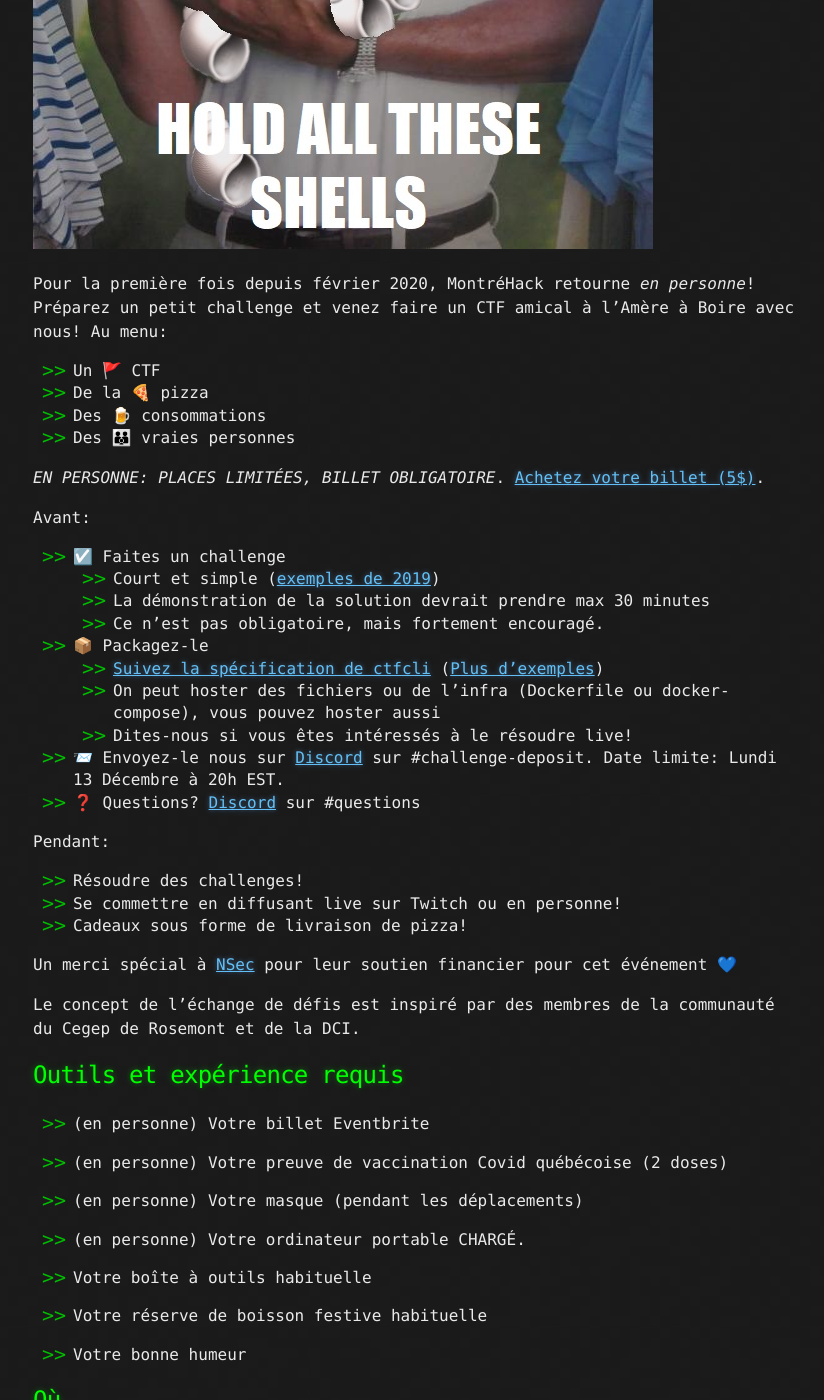
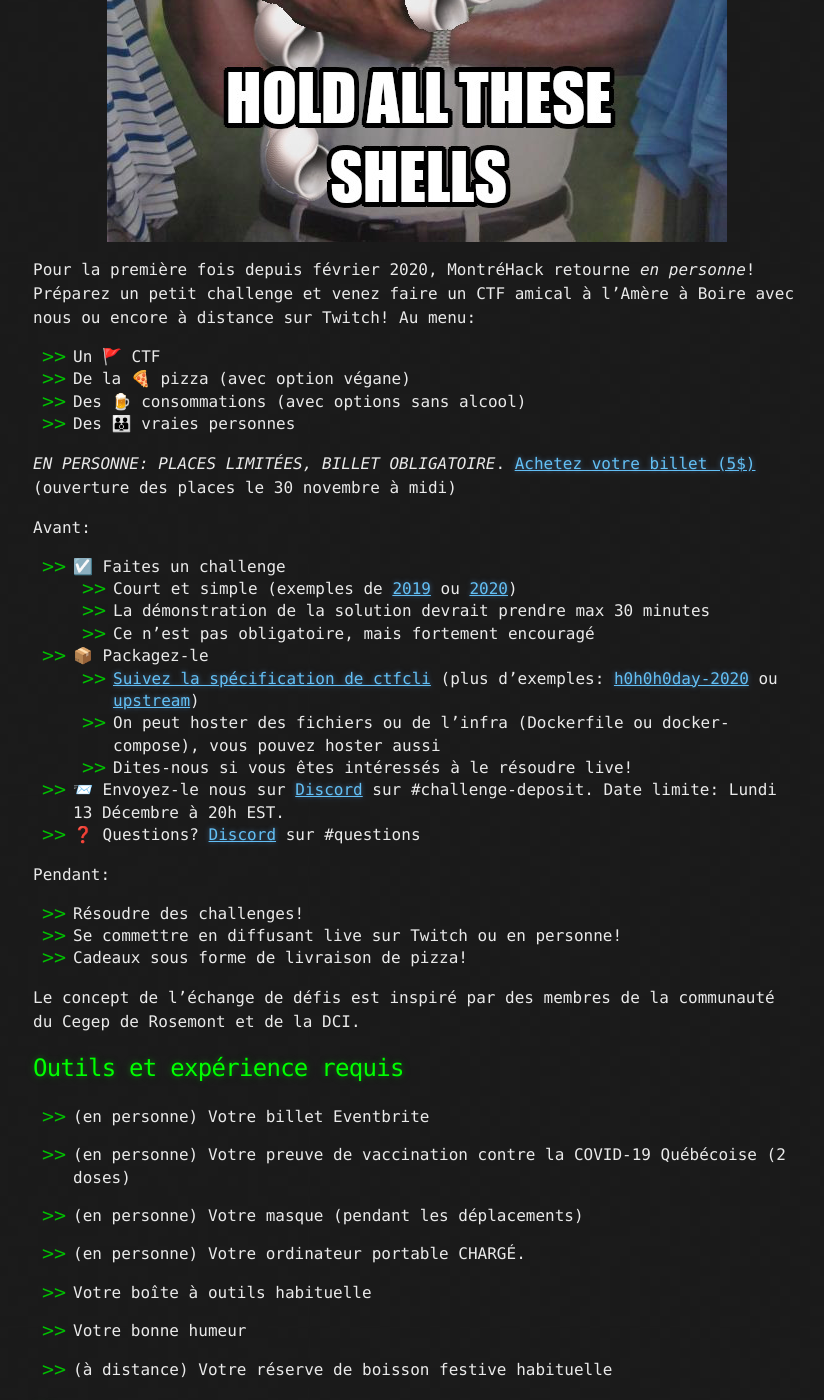
Before and after one commit to montrehack/montrehack.github.com, a Jekyll site: the page built from _posts/2021-12-15-h0h0h0day-challenge-exchange.md, in a window 1280 px wide and 1400 px high, scrolled down 3461 px. Shown: the whole window, without its empty margins (223-1047 px from the left). Built offline with Jekyll 4.4.1, drawn with Linux system fonts in a browser that asks for light colours; emoji names are drawn with the system emoji font; some of the changed text lies outside the part shown.

```diff
--- a/_posts/2021-12-15-h0h0h0day-challenge-exchange.md
+++ b/_posts/2021-12-15-h0h0h0day-challenge-exchange.md
@@ -10,22 +10,22 @@ date_long_fr: mercredi le 15 décembre 2021
 date_en: December 15th 2021
 date_long_en: Wednesday December 15th 2021
 description_fr: |
-    Pour la première fois depuis février 2020, MontréHack retourne *en personne*! Préparez un petit challenge et venez faire un CTF amical à l'Amère à Boire avec nous!
+    Pour la première fois depuis février 2020, MontréHack retourne *en personne*! Préparez un petit challenge et venez faire un CTF amical à l'Amère à Boire avec nous ou encore à distance sur Twitch!
     Au menu:
     * Un :triangular_flag_on_post: CTF
-    * De la :pizza: pizza
-    * Des :beer: consommations
+    * De la :pizza: pizza (avec option végane)
+    * Des :beer: consommations (avec options sans alcool)
     * Des :family: vraies personnes
 
-    _EN PERSONNE: PLACES LIMITÉES, BILLET OBLIGATOIRE_. [Achetez votre billet (5$)](INSÉRER LIEN EVENTBRITE).
+    _EN PERSONNE: PLACES LIMITÉES, BILLET OBLIGATOIRE_. [Achetez votre billet (5$)](https://www.eventbrite.ca/e/219608634337) (ouverture des places le 30 novembre à midi)
 
     Avant:
     * :ballot_box_with_check: Faites un challenge
-      * Court et simple ([exemples de 2019](https://github.com/montrehack/challenges/tree/master/2019-12-18_h0h0h0/challenges))
+      * Court et simple (exemples de [2019](https://github.com/montrehack/challenges/tree/master/2019-12-18_h0h0h0/challenges) ou [2020](https://github.com/montrehack/h0h0h0day-ctfcli-2020))
       * La démonstration de la solution devrait prendre max 30 minutes
-      * Ce n'est pas obligatoire, mais fortement encouragé.
+      * Ce n'est pas obligatoire, mais fortement encouragé
     * :package: Packagez-le
-      * [Suivez la spécification de ctfcli](https://github.com/CTFd/ctfcli/blob/master/ctfcli/spec/challenge-example.yml) ([Plus d'exemples](https://github.com/CTFd/ctfcli/tree/master/ctfcli/templates))
+      * [Suivez la spécification de ctfcli](https://github.com/CTFd/ctfcli/blob/master/ctfcli/spec/challenge-example.yml) (plus d'exemples: [h0h0h0day-2020](https://github.com/montrehack/h0h0h0day-ctfcli-2020) ou [upstream](https://github.com/CTFd/ctfcli/tree/master/ctfcli/templates))
       * On peut hoster des fichiers ou de l'infra (Dockerfile ou docker-compose), vous pouvez hoster aussi
       * Dites-nous si vous êtes intéressés à le résoudre live!
     * :incoming_envelope: Envoyez-le nous sur [Discord](https://discord.gg/4qfFwPX) sur #challenge-deposit. Date limite: Lundi 13 Décembre à 20h EST.
@@ -37,31 +37,29 @@ description_fr: |
     * Se commettre en diffusant live sur Twitch ou en personne!
     * Cadeaux sous forme de livraison de pizza!
 
-    Un merci spécial à [NSec](https://nsec.io) pour leur soutien financier pour cet événement :blue_heart:
-
     Le concept de l'échange de défis est inspiré par des membres de la communauté du Cegep de Rosemont et de la DCI.
 description_en: |
-    à traduire
+    todo
 tools_fr:
   - (en personne) Votre billet Eventbrite
-  - (en personne) Votre preuve de vaccination Covid québécoise (2 doses)
+  - (en personne) Votre preuve de vaccination contre la COVID-19 Québécoise (2 doses)
   - (en personne) Votre masque (pendant les déplacements)
   - (en personne) Votre ordinateur portable CHARGÉ.
   - Votre boîte à outils habituelle
-  - Votre réserve de boisson festive habituelle
   - Votre bonne humeur
+  - (à distance) Votre réserve de boisson festive habituelle
 tools_en:
   - (in person) Your eventbrite ticket
-  - (in person) Your Quebec Covid vaccination proof (2 doses)
+  - (in person) Your Quebec COVID-19 vaccination proof (2 doses)
   - (in person) Your mask (when moving)
   - (in person) Your CHARGED laptop
   - Your usual toolbox
-  - A reserve of your favorite drinks
   - Your good mood
+  - (remote) A reserve of your favorite drinks
 presented_by_fr: Défis créés et présentés par vous!
 presented_by_en: Challenges created and presented by all of us!
 featured_img: /images/21-12_h0h0h0day.jpg
-featured_img_alt: h0h0h0day-special-covid
+featured_img_alt: "Why can't I hold all these shells!?"
 #challenge_assets:
 #  - name: Challenge executable
 #    url: https://github.com/montrehack/challenges/raw/master/2020-10-25_defcon-b3s23/challenge/b3s23
@@ -87,7 +85,7 @@ featured_img_alt: h0h0h0day-special-covid
 
 The next edition of Montrehack will be held on {{ page.date_long_en }}.
 
-![{{ page.featured_img_alt }}]({{ page.featured_img }})
+![{{ page.featured_img_alt }}]({{ page.featured_img }}#centered)
 
 {{ page.description_en }}
 
@@ -147,7 +145,7 @@ This edition is over. Here are the archived assets:
 
 ## {{ page.title }}
 
-![{{ page.featured_img_alt }}]({{ page.featured_img }})
+![{{ page.featured_img_alt }}]({{ page.featured_img }}#centered)
 
 {{ page.description_fr }}
 
```
Also changed, not shown: other parts of _posts/2021-12-15-h0h0h0day-challenge-exchange.md (+6 -1 lines), images/21-12_h0h0h0day.jpg.
